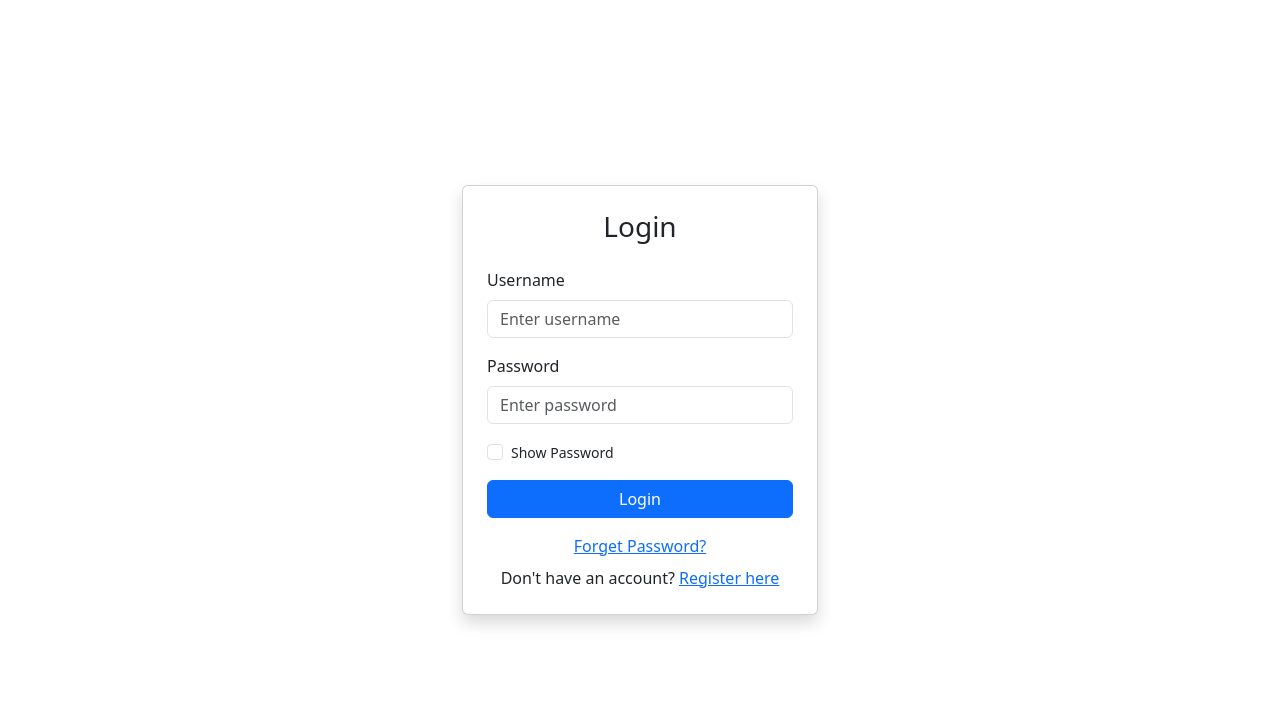
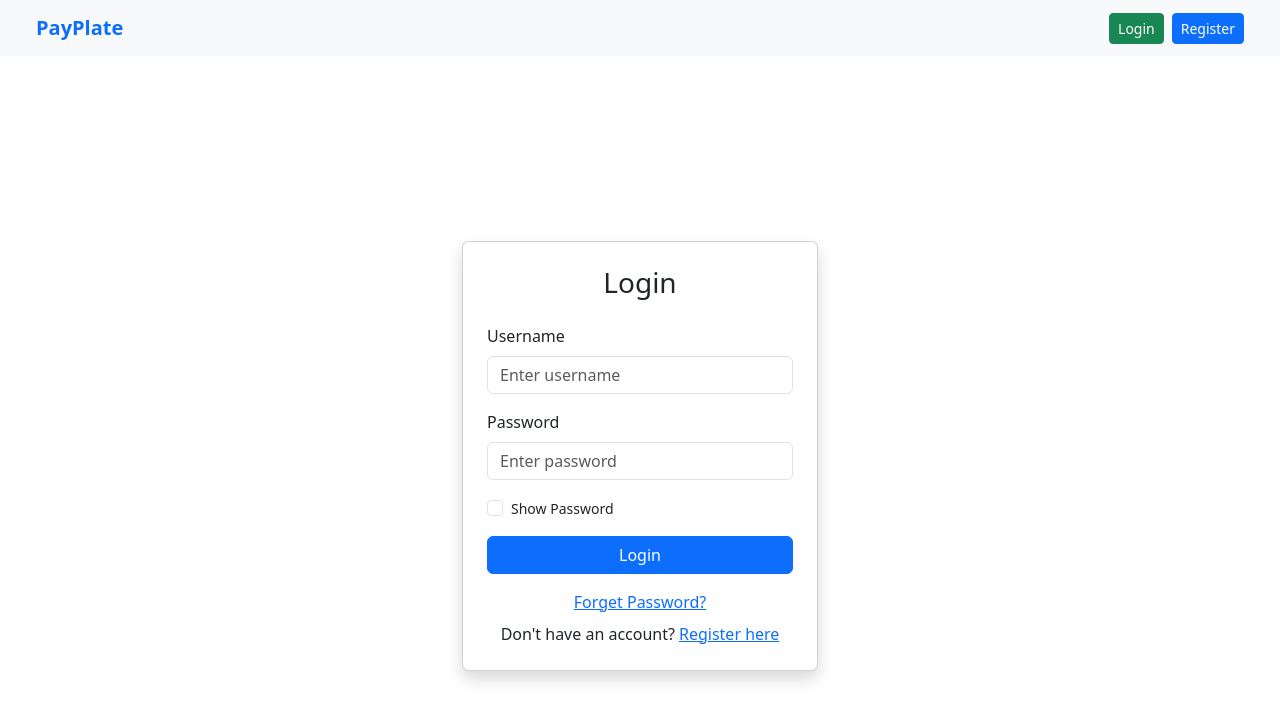
Before and after one commit to dacaug25payplate/payplate, a React (Create React App) app in the folder Frontend/: page /login in a window 1280 px wide. Shown: the top 720 px of the page. Built offline with nearby package versions, Linux system fonts and the light colour scheme.

Commit message:
header component

```diff
--- a/Frontend/src/App.js
+++ b/Frontend/src/App.js
@@ -1,19 +1,26 @@
-import logo from './logo.svg';
+
 import './App.css';
-import { BrowserRouter, Routes, Route } from "react-router-dom";
+import { BrowserRouter, Routes, Route, Outlet } from "react-router-dom";
 import RegisterComponent from './components/RegisterComponent';
 import LoginComponent from './components/LoginComponent';
 import ForgetPasswordComponent from './components/ForgetPasswordComponent';
+import Header from './components/HeaderComponent';
 
 function App() {
   return (
-    <BrowserRouter>
-      <Routes>
-        <Route path="/register" element={<RegisterComponent />} />
-        <Route path="/login" element={<LoginComponent />} />
-        <Route path="/forgetpassword" element={<ForgetPasswordComponent />} />
-      </Routes>
-    </BrowserRouter>
+
+    <>
+      <Header/>
+      <Outlet/>
+    </>
+    // <BrowserRouter>
+    //   <Routes>
+    //     <Route path="/" element={<RegisterComponent />} />
+    //     <Route path="/login" element={<LoginComponent />} />
+    //     <Route path="/forgetpassword" element={<ForgetPasswordComponent />} />
+    //     <Route path="/header" element={<Header />} />
+    //   </Routes>
+    // </BrowserRouter>
   );
 }
 
--- /dev/null
+++ b/Frontend/src/components/HeaderComponent.jsx
@@ -0,0 +1,81 @@
+// function Header(){
+//     return () =>{
+
+//     }
+
+
+// }
+import React from "react";
+import { Link } from "react-router-dom";
+
+function Header() {
+    return (
+        <nav className="navbar navbar-expand-lg navbar-light bg-light px-4">
+            <div className="container-fluid">
+
+                {/* Left side – Logo */}
+                <Link to="/" className="navbar-brand fw-bold text-primary">
+                    PayPlate
+                </Link>
+
+                {/* Right side – Buttons */}
+                <div className="d-flex">
+                    <Link to="/login" className="btn btn-sm btn-success me-2">
+                        Login
+                    </Link>
+                    <Link to="/register" className="btn btn-sm btn-primary">
+                        Register
+                    </Link>
+                </div>
+
+            </div>
+        </nav>
+    )
+}
+
+// <nav className="container-fluid px-4">
+//   <div className="d-flex align-items-center justify-content-between">
+
+//     <a href="/" className="h4 mb-0 text-primary text-decoration-none">
+//       PayPlate
+//     </a>
+
+{/* CENTER : Nav items */ }
+{/* <ul className="nav mx-auto">
+          <li className="nav-item">
+            <a href="#" className="nav-link text-secondary">
+              Home
+            </a>
+          </li>
+          <li className="nav-item">
+            <a href="#" className="nav-link text-primary">
+              Features
+            </a>
+          </li>
+          <li className="nav-item">
+            <a href="#" className="nav-link text-primary">
+              Pricing
+            </a>
+          </li>
+          <li className="nav-item">
+            <a href="#" className="nav-link text-primary">
+              FAQs
+            </a>
+          </li>
+          <li className="nav-item">
+            <a href="#" className="nav-link text-primary">
+              About
+            </a>
+          </li>
+        </ul> */}
+
+{/* <div>
+          <Link to="/login" className="btn btn-sm btn-success me-2">Login</Link>
+          <Link to="/register" className="btn btn-sm btn-primary">Register</Link>
+        </div>
+      </div>
+    </nav> */}
+//   );
+// }
+
+export default Header;
--- a/Frontend/src/index.js
+++ b/Frontend/src/index.js
@@ -7,12 +7,34 @@ import 'bootstrap/dist/js/bootstrap.bundle.min.js';
 import reportWebVitals from './reportWebVitals';
 import { store } from './store/store'
 import { Provider } from 'react-redux'
+import { createBrowserRouter, RouterProvider } from 'react-router-dom';
+import RegisterComponent from './components/RegisterComponent';
+import Login from './components/LoginComponent';
 
+const router = createBrowserRouter([
+    {
+        path: "/",
+        element: <App />,
+        children: [
+            {
+                index: true,
+                element: <RegisterComponent />
+            },
+            {
+                path: "/register",
+                element: <RegisterComponent />
+            },
+            {
+                path: "/login",
+                element: <Login />
+            }
+        ]
+
+    }
+])
 const root = ReactDOM.createRoot(document.getElementById('root'));
 root.render(
-    <Provider store={store}>
-    <App />
-    </Provider>
+    <RouterProvider router={router} />
 );
 
 // If you want to start measuring performance in your app, pass a function
--- /dev/null
+++ b/Frontend/src/services/Authservice.jsx
@@ -0,0 +1,5 @@
+import axiosInstance from "./axiosInstance";
+
+export const registerUser = () => {
+  return axiosInstance.get("User/save");
+};
```
Also changed, not shown: Frontend/src/services/axiosInstance.jsx (added, +15 -0 lines), 1 other file (tests, documents, lock files or other folders).
